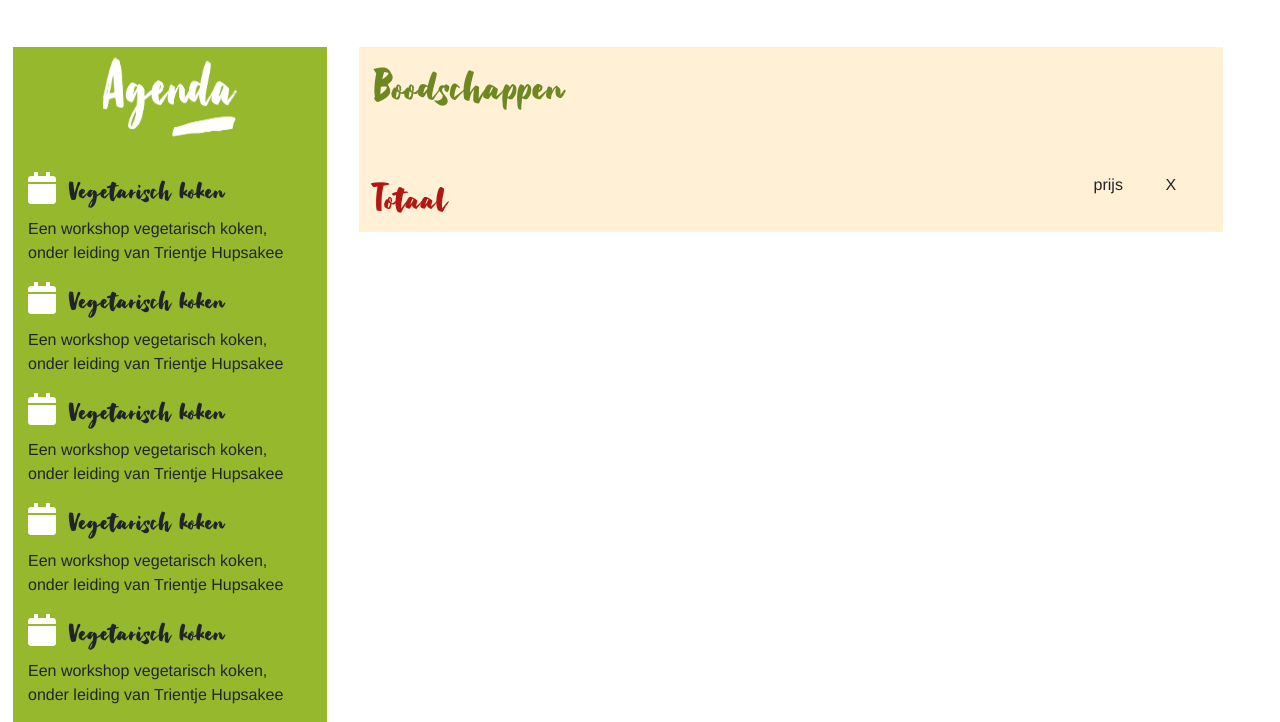
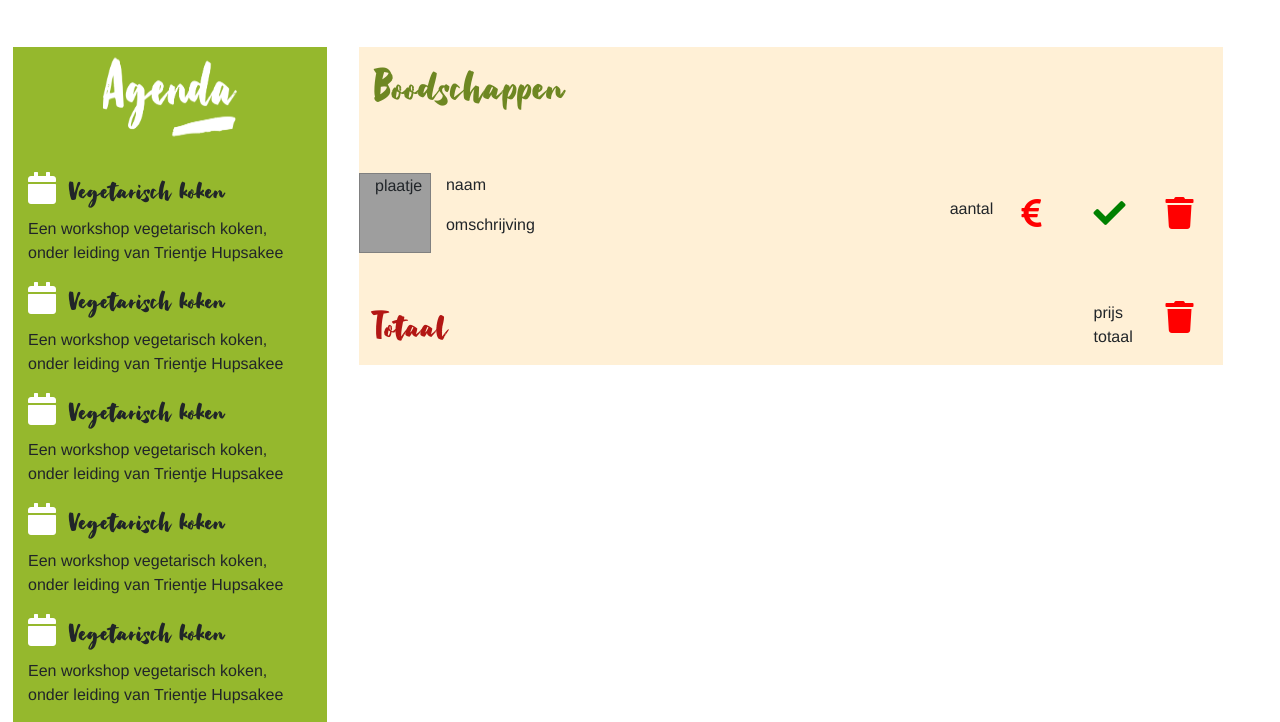
Before and after one commit to LiekeDeckers/educom-verrukkulluk, a PHP site: page /index.php?action=boodschappenlijst in a window 1280 px wide; the page is wider, and only the part inside the window is pictured. Shown: the part 601-1323 px from the top of that part. Run offline with PHP 8.4, Linux system fonts and the light colour scheme; data comes from the database, SQL or seed files in the repository; tables that the repository leaves empty or names only in its code hold one stand-in row (values such as "Sample post"); data that the repository does not hold is empty; grey boxes are pictures that could not be loaded.

Commit message:
boodschappen #13

```diff
--- a/index.php
+++ b/index.php
@@ -36,6 +36,7 @@
 /// Next step, iets met je data doen. Ophalen of zo
 $db = new database();
 $gerecht = new gerecht($db->getConnection());
+$boodschappen = new boodschappen($db->getConnection());
 
 
 
@@ -47,6 +48,7 @@
 
 $gerecht_id = isset($_GET["gerecht_id"]) ? $_GET["gerecht_id"] : "";
 $action = isset($_GET["action"]) ? $_GET["action"] : "homepage";
+$user_id = 1;
 
 
 switch($action) {
@@ -66,9 +68,16 @@
         }
 
         case "boodschappenlijst": {
-            $data = $gerecht->selecteerGerecht($gerecht_id);
+            $data = $boodschappen->selecteerBoodschappen($user_id);
             $template = 'boodschappenlijst.html.twig';
             $title = "boodschappenlijst";
+            break;
+        }
+
+        case "toevoegenBoodschappen": {
+            $data = $boodschappen->toevoegenBoodschappen($gerecht_id, $user_id);
+            $template = "boodschappenlijst.html.twig";
+            $title = "boodschappen";
             break;
         }
         /// etc
--- a/lib/boodschappen.php
+++ b/lib/boodschappen.php
@@ -35,6 +35,7 @@
 
 // selecteer boodschappenlijst
     public function selecteerBoodschappen($user_id) {
+        $boodschappen = [];
 
         $sql = "select * from boodschappenljst where user_id = $user_id";
         $result = mysqli_query($this->connection, $sql);
@@ -48,7 +49,7 @@
                 'ingredienten' => $ingredienten,
                 'gebruikt' => $row['gebruikt'],
                 'aantal_kopen' => $row['aantal_kopen'],
-                'prijs_totaal' => $this->berekenPrijsTotaal($ingredienten)
+                //'prijs_totaal' => $this->berekenPrijsTotaal($ingredienten)
             ];
         }
 
@@ -106,7 +107,7 @@
     }
 
 
-// prijs totaal berekenen
+/* prijs totaal berekenen
     private function berekenPrijsTotaal($user_id) {
         $prijs_totaal = 0.0;
 
@@ -115,6 +116,6 @@
         }
 
         return round($prijs_totaal,2);
-    }
+    }    */
 
 }
--- a/templates/boodschappenlijst.html.twig
+++ b/templates/boodschappenlijst.html.twig
@@ -31,15 +31,15 @@
             </div>
 
             {% for record in data %}
-            <div class="row" style="height: 950px">
-            <div class="col-md-12">
+            <div class="row">
+            <div class="col-md-12 scroll">
             <div class="row">
                 {# foto #}
                 <div class="col-md-1 product_foto" style="background-image: url(assets/img/producten/{{ record.artikel_afbeelding }}); border: 1px solid grey;">
                     <p>plaatje</p>
                 </div>
                 {# artikel #}
-                <div class="col-md-8">
+                <div class="col-md-7">
                     <div class="row">
                         <div class="col-md-12">
                             <p>naam</p>
@@ -55,33 +55,40 @@
                 <div class="col-md-1">
                     <br>
                     <p>aantal</p>
+                    <p>{{record.aantal}}</p>
                 </div>
                 {# prijs #}
                 <div class="col-md-1">
                     <br>
-                    <p>prijs</p>
+                    <i class="fa fa-euro-sign fa-2x" style="color: red"></i>
+                    <p>{{record.prijs}}</p>
+                </div>
+                {# check #}
+                <div class="col-md-1">
+                    <br>
+                    <i class="fa fa-check fa-2x" style="color: green"></i>
                 </div>
                 {# verwijderen #}
                 <div class="col-md-1">
                     <br>
-                    <p>X</p>
+                    <i class="fa fa-trash fa-2x" style="color: red"></i>
                 </div>
             </div>
             </div>
             </div>
             {% endfor %}
 
-            <div class="row">
+            <div class="row mt-5">
                 <div class="col-md-10">
                     <h2 style="color: var(--darker-red)">Totaal</h2>
                 </div>
                 {# prijs totaal #}
                 <div class="col-md-1">
-                    <p>prijs</p>
+                    <p>prijs totaal</p>
                 </div>
                 {# alles verwijderen #}
                 <div class="col-md-1">
-                    <p>X</p>
+                    <i class="fa fa-trash fa-2x" style="color: red"></i>
                 </div>
             </div>
         </div>
```
